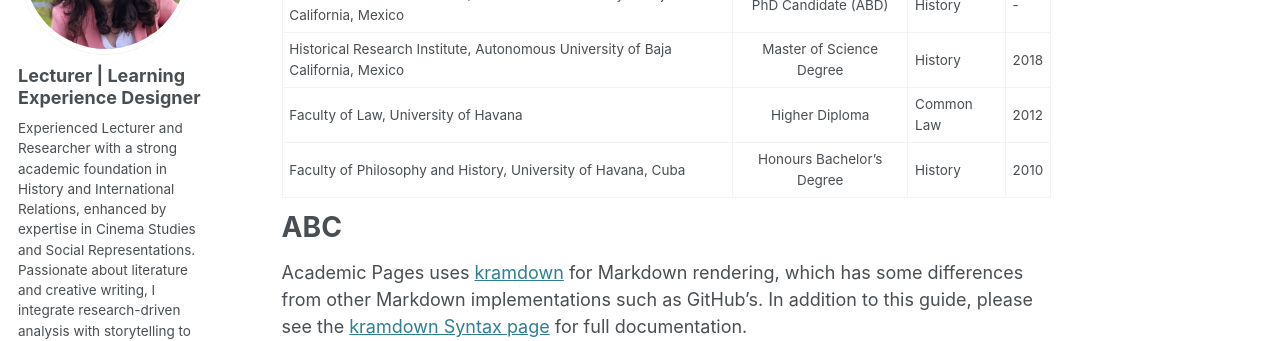
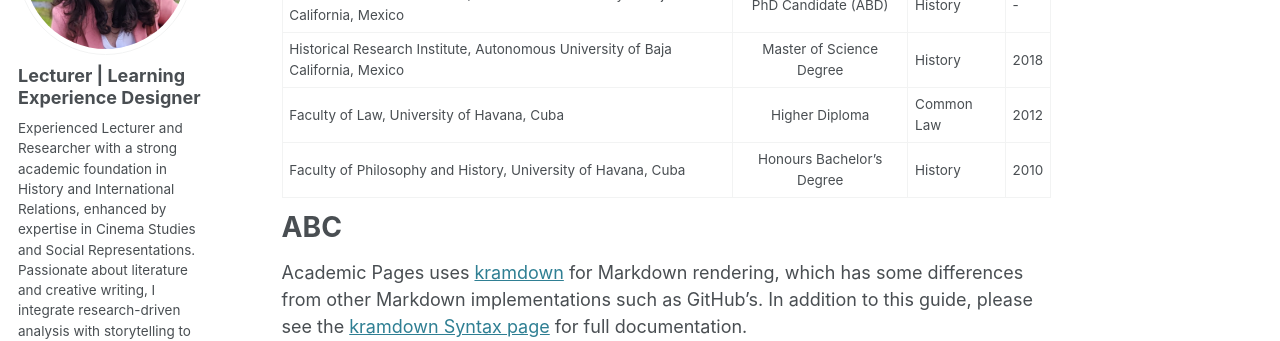
Before and after one commit to claudiabt/claudiabt.github.io, a Jekyll site: the page built from _pages/about.md, in a window 1280 px wide. Shown: the part 226-567 px from the top of the page. Built offline with Jekyll 4.4.1, drawn with Linux system fonts in a browser that asks for light colours; some web fonts are replaced.

Commit message:
Update about.md

```diff
--- a/_pages/about.md
+++ b/_pages/about.md
@@ -14,7 +14,7 @@ Education
 |-------------|:-----------------------:|----------|----------|
 | Historical Research Institute, Autonomous University of Baja California, Mexico | PhD Candidate (ABD)| History | -
 | Historical Research Institute, Autonomous University of Baja California, Mexico | Master of Science Degree | History | 2018
-| Faculty of Law, University of Havana | Higher Diploma | Common Law | 2012
+| Faculty of Law, University of Havana, Cuba | Higher Diploma | Common Law | 2012
 | Faculty of Philosophy and History, University of Havana, Cuba | Honours Bachelor’s Degree | History | 2010
 
 ABC
```
